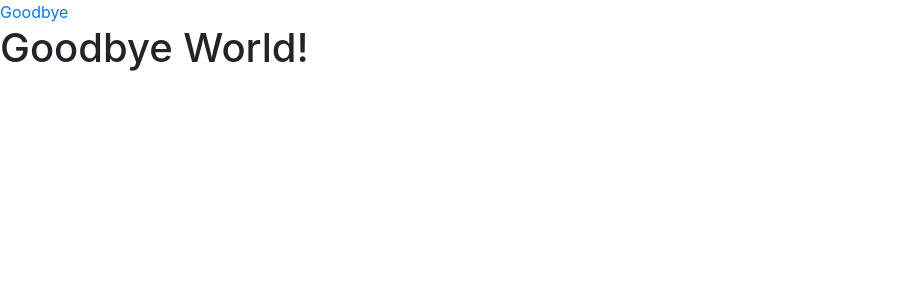
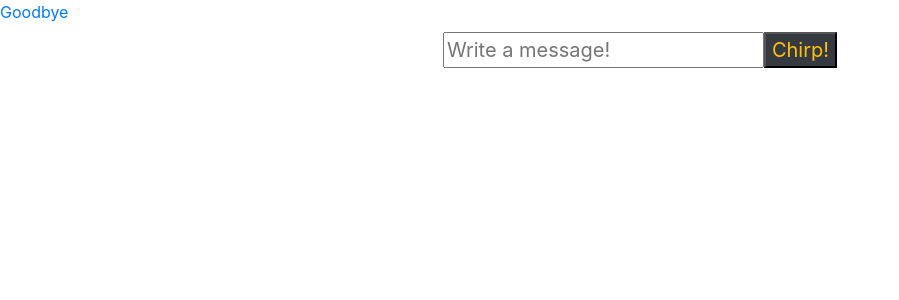
Before and after one commit to Jhead45/chirper-full-stack, a React app: page /post in a window 1280 px wide. Shown: the top 300 px of the page, without its empty margins (0-899 px from the left). Built offline with nearby package versions, Linux system fonts and the light colour scheme.

Commit message:
Post completed

```diff
--- a/chirps.json
+++ b/chirps.json
@@ -1 +1 @@
-{"2":{"text":"chirp"},"3":{"text":"Hello"},"nextid":4}
+{"2":{"text":"chirp"},"3":{"text":"Hello"},"4":{"text":"test"},"nextid":5}
--- a/client/src/components/app.jsx
+++ b/client/src/components/app.jsx
@@ -1,13 +1,13 @@
-import React, { Component, Fragment } from 'react';
-import { BrowserRouter as Router, Route, Switch, Link } from 'react-router-dom';
-import Chirp from './chirp';
-import Post from './post';
-import Details from './details';
-import Delete from './delete';
-import Edit from './edit';
+import React, { Component, Fragment } from "react";
+import { BrowserRouter as Router, Route, Switch, Link } from "react-router-dom";
+import Chirp from "./chirp";
+import Chirper from "./chirper";
+import Post from "./post";
+import Details from "./details";
+import Delete from "./delete";
+import Edit from "./edit";
 
 class App extends Component {
-
   render() {
     return (
       <Router>
@@ -19,10 +19,11 @@ class App extends Component {
             <Route path="/delete" component={Delete} />
             <Route path="/details" component={Details} />
             <Route path="/edit" component={Edit} />
+            <Route exact path="/chirper" component={Chirper} />
           </Switch>
         </Fragment>
       </Router>
-        )
+    );
   }
 }
 
--- a/client/src/components/chirp.jsx
+++ b/client/src/components/chirp.jsx
@@ -1,6 +1,7 @@
 import React, { Component, Fragment } from 'react';
 import { render } from 'react-dom';
 import Chirper from './chirper';
+import Post from './post';
 import "isomorphic-fetch";
 
 
@@ -38,12 +39,17 @@ class Chirp extends Component {
     };
     render() {
         return (
+            <div>
             <div className="d-flex justify-content-center">
-                <table className="table table-dark w-50">
+                <table className="table table-dark w-75">
                     <tbody>
                  {this.state.text.map(text => <Chirper key={text.id} value={text} />)}
                     </tbody>
                 </table>
+            </div>
+
+                    <Post />
+
             </div>
         );
     };
--- a/client/src/components/post.jsx
+++ b/client/src/components/post.jsx
@@ -1,15 +1,59 @@
-import React, { Component } from 'react';
-import { render } from 'react-dom';
+import React, { Component } from "react";
+import { render } from "react-dom";
 
 class Post extends Component {
+  constructor(props) {
+    super(props);
+    this.state = {
+      text: ""
+    };
+  }
 
-    constructor(props) {
-        super(props);
-    }
+  onInputChange(value) {
+    this.setState({ text: value });
+  }
 
-    render() {
-        return <h1>Goodbye World!</h1>;
-    }
+  handleForm(e, text) {
+    event.preventDefault();
+    const url = '/api/chirps'
+
+    let data = this.state
+    console.log(data);
+
+    fetch(url, {
+        method: 'POST',
+        body: JSON.stringify({text}),
+        headers: new Headers({
+          'Content-Type': 'application/json; charset=utf-8'
+        })
+      }).then(res => console.log('Success!'))
+      .catch(error => console.error('Error'))
+
+
+  }
+
+
+  render() {
+     console.log(this.state);
+    return (
+      <div>
+        <form
+          className="d-flex justify-content-center mb-3 form-control-lg"
+          onSubmit={(e) => this.handleForm(e, this.state.text)}
+        >
+          <input
+            placeholder="Write a message!"
+            value={this.state.text}
+            onChange={(event) => this.onInputChange(event.target.value)}
+          />
+          <br />
+          <button className="bg-dark text-warning" type="submit">
+            Chirp!
+          </button>
+        </form>
+      </div>
+    );
+  }
 }
 
 export default Post;
```
Lines whose indentation alone changed are shown as unchanged.
